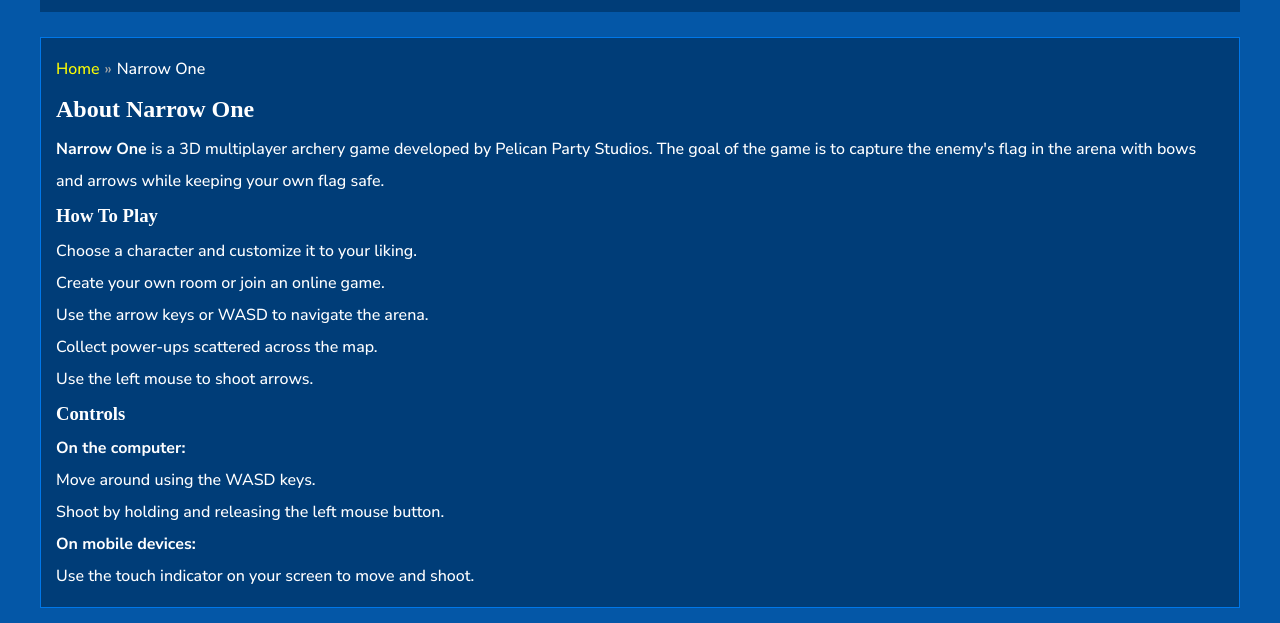
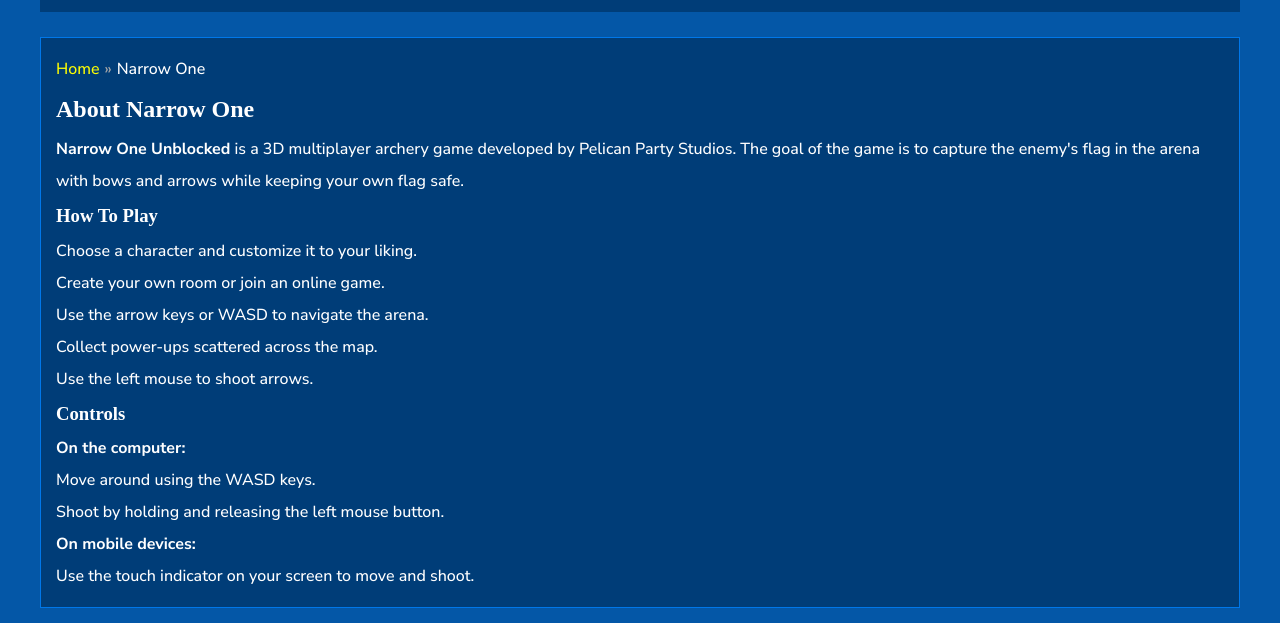
Before and after one commit to unblockedgamespremium6x/unblockedgamespremium6x.github.io, a plain HTML site: page narrow-one.html in a window 1280 px wide. Shown: the part 889-1512 px from the top of the page. Drawn offline with Linux system fonts and the light colour scheme.

Commit message:
Update narrow-one.html

```diff
--- a/narrow-one.html
+++ b/narrow-one.html
@@ -234,7 +234,7 @@
                             </div>
                         </div>
                         <div class="text-area--content">
-                            <h2>About Narrow One</h2><p><strong>Narrow One</strong> is a 3D multiplayer archery game developed by Pelican Party Studios. The goal of the game is to capture the enemy's flag in the arena with bows and arrows while keeping your own flag safe.</p>
+                            <h2>About Narrow One</h2><p><strong>Narrow One Unblocked</strong> is a 3D multiplayer archery game developed by Pelican Party Studios. The goal of the game is to capture the enemy's flag in the arena with bows and arrows while keeping your own flag safe.</p>
 <h3><strong>How to play</strong></h3>
 <p>Choose a character and customize it to your liking.<br />Create your own room or join an online game.<br />Use the arrow keys or WASD to navigate the arena.<br />Collect power-ups scattered across the map.<br />Use the left mouse to shoot arrows.</p>
 <h3>Controls</h3>
```
